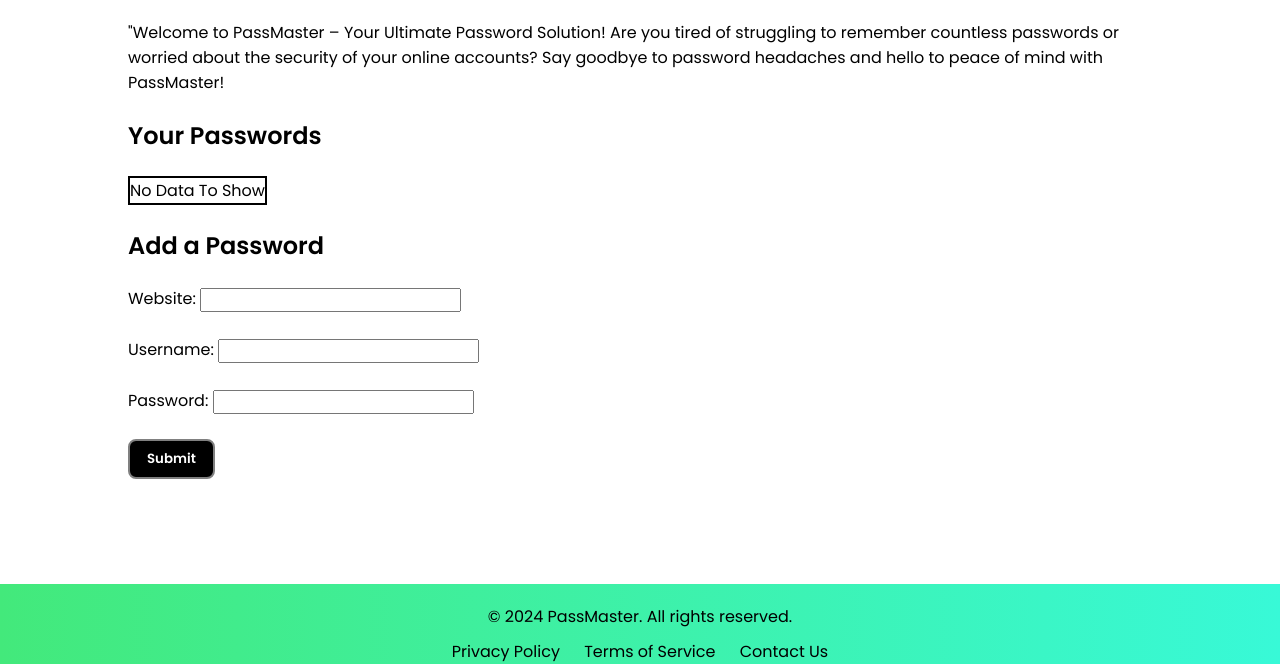
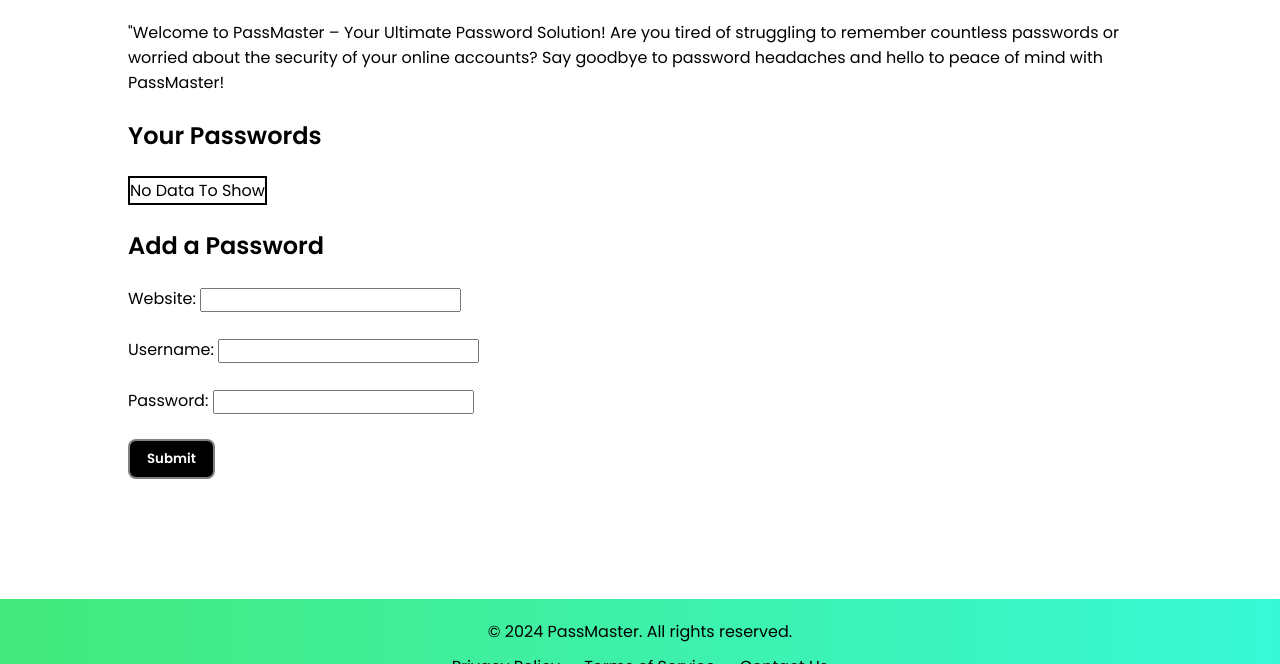
Before and after one commit to rounakranjan5/PassMaster, a plain HTML site: page index.html in a window 1280 px wide. Shown: the part 136-800 px from the top of the page. Drawn offline with Linux system fonts and the light colour scheme.

Commit message:
Update style.css 2.1

```diff
--- a/style.css
+++ b/style.css
@@ -93,7 +93,7 @@ footer {
     padding: 20px 0;
     text-align: center;
     width: 100%;
-    height: 40px;;
+    height: 25px;;
     position: fixed;
     bottom: 0;
 }
```
